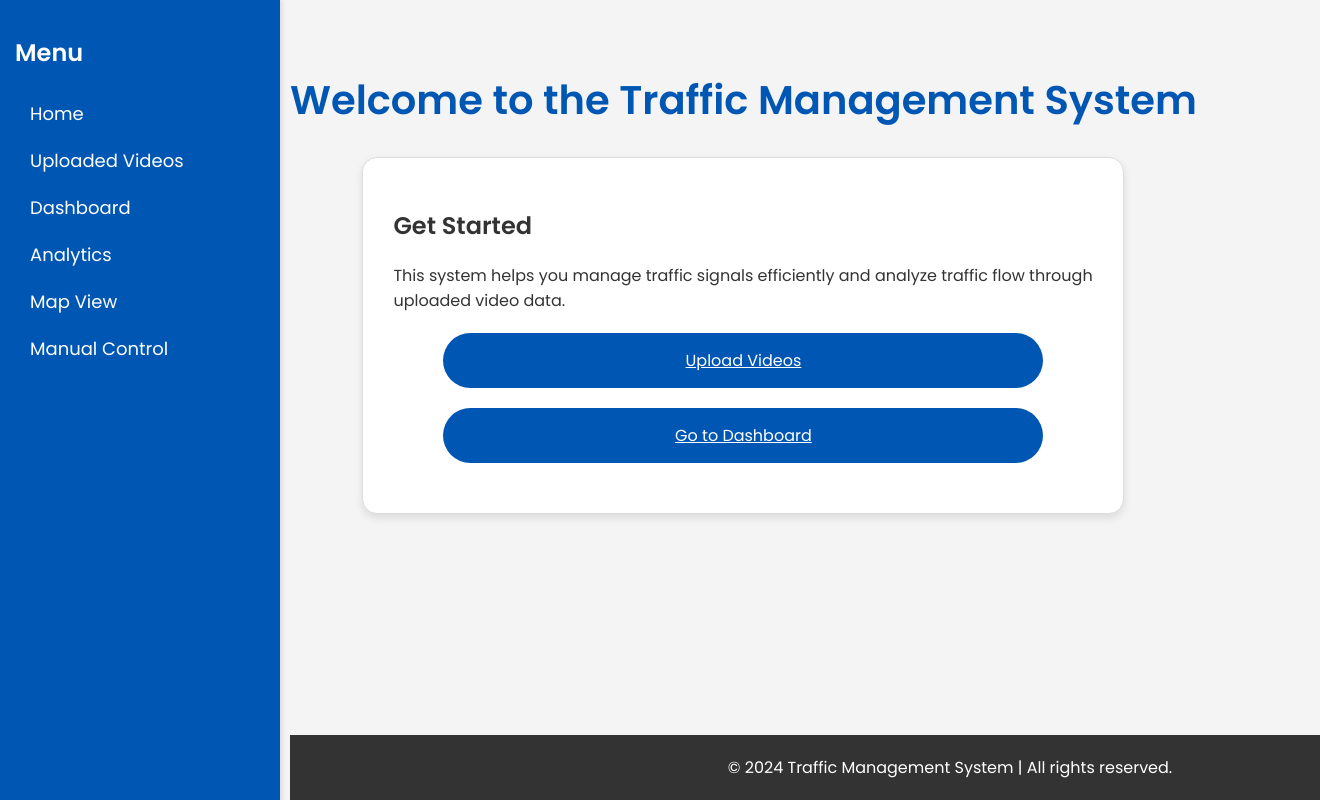
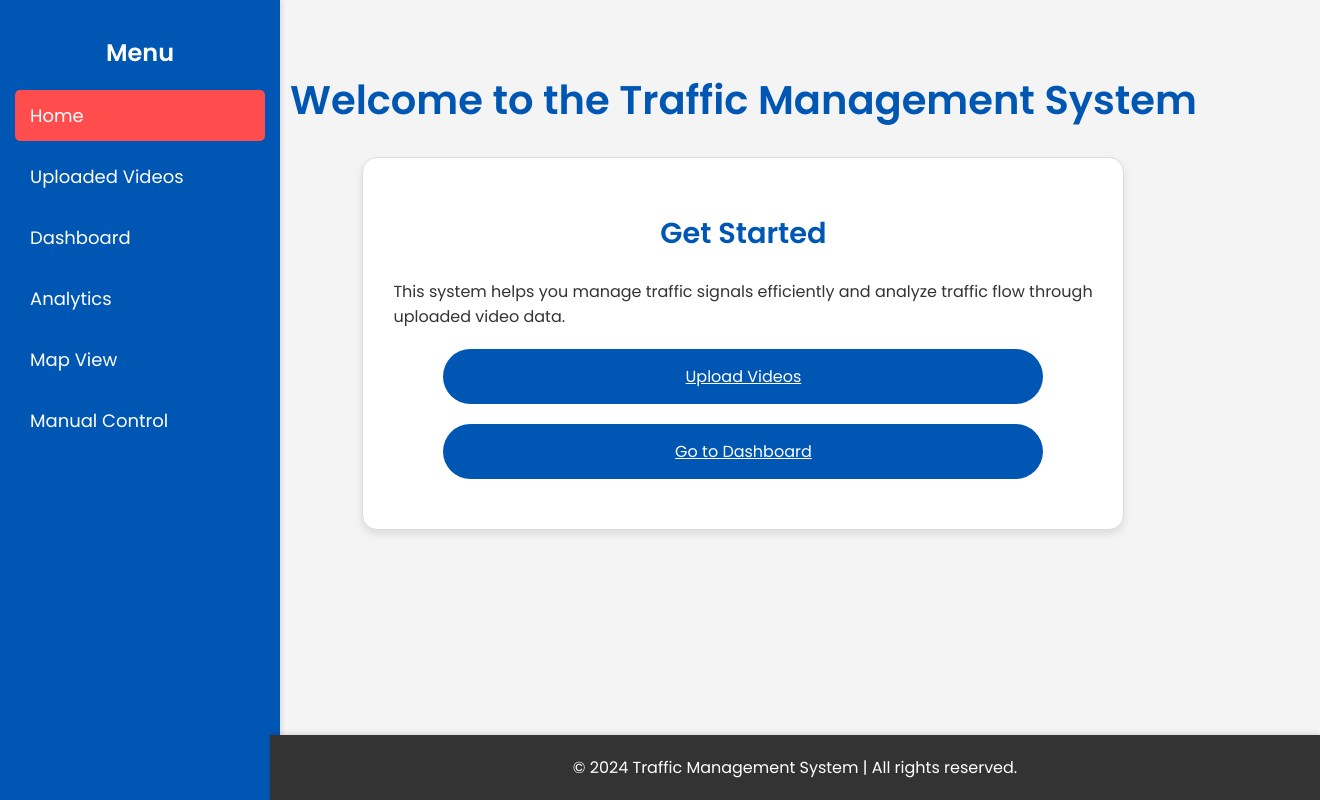
Before and after one commit to iramsk02/traffic-management1, a plain HTML site: page index.html in a window 1280 px wide. Shown: the whole page, 1320 px wide, since content can reach past the window. Drawn offline with Linux system fonts and the light colour scheme.

Commit message:
Update index.html

```diff
--- a/index.html
+++ b/index.html
@@ -3,7 +3,10 @@
 <head>
     <meta charset="UTF-8">
     <meta name="viewport" content="width=device-width, initial-scale=1.0">
+    <meta name="description" content="Traffic Management System - Manage and analyze traffic data with ease.">
     <title>Traffic Management System</title>
+    <!-- Google Fonts: Poppins -->
+    <link href="https://fonts.googleapis.com/css2?family=Poppins:wght@300;400;500;600&display=swap" rel="stylesheet">
     <style>
         /* General Styles */
         body, html {
@@ -12,7 +15,7 @@
             padding: 0;
             background-color: #f4f4f4;
             color: #333;
-            display: flex; /* Flexbox for layout */
+            display: flex;
         }
 
         /* Sidebar Styles */
@@ -25,29 +28,42 @@
             box-shadow: 2px 0 5px rgba(0, 0, 0, 0.1);
         }
 
+        .sidebar h2 {
+            color: white;
+            text-align: center;
+            margin-bottom: 20px;
+        }
+
         .sidebar a {
             display: block;
             color: #ffffff; /* White Text */
-            padding: 10px 15px;
+            padding: 12px 15px;
             text-decoration: none;
             font-size: 18px;
+            border-radius: 5px;
             transition: background 0.3s ease;
+            margin-bottom: 10px; /* Space between links */
         }
 
         .sidebar a:hover {
             background-color: #ff4c4c; /* Red Hover Effect */
         }
 
-        /* Main Content */
+        /* Active Link Styles */
+        .sidebar .active {
+            background-color: #ff4c4c; /* Red Background for Active Link */
+        }
+
+        /* Main Content Styles */
         .main-content {
             margin-left: 270px; /* Leave space for sidebar */
-            padding: 20px;
+            padding: 40px 20px;
             width: calc(100% - 270px); /* Adjust width */
         }
 
         h1 {
             text-align: center;
-            margin-top: 50px;
+            margin-top: 30px;
             color: #0056b3; /* Primary Blue */
             font-size: 2.5em;
         }
@@ -67,6 +83,12 @@
         .card:hover {
             transform: translateY(-5px);
             box-shadow: 0 6px 12px rgba(0, 0, 0, 0.2);
+        }
+
+        .card h2 {
+            text-align: center;
+            color: #0056b3;
+            font-size: 1.8em;
         }
 
         /* Button Styles */
@@ -95,24 +117,24 @@
             padding: 20px;
             background-color: #333333; /* Black Footer */
             color: #ffffff;
-            position: fixed;
-            width: 100%;
+            position: absolute;
+            width: calc(100% - 270px);
+            left: 270px;
             bottom: 0;
+            box-shadow: 0 -2px 4px rgba(0, 0, 0, 0.1);
         }
     </style>
-    <!-- Import Poppins Font from Google Fonts -->
-    <link href="https://fonts.googleapis.com/css2?family=Poppins:wght@300;400;500;600&display=swap" rel="stylesheet">
 </head>
 <body>
     <!-- Sidebar Navigation -->
     <div class="sidebar">
-        <h2 style="color: white;">Menu</h2>
-        <a href="/">Home</a>
+        <h2>Menu</h2>
+        <a href="/" class="active">Home</a> <!-- Highlighting Home as the active link -->
         <a href="/uploads">Uploaded Videos</a>
         <a href="/dashboard">Dashboard</a>
         <a href="/analytics">Analytics</a>
         <a href="/map">Map View</a>
-        <a href="/manual_control">Manual Control</a> <!-- Added Manual Control Tab -->
+        <a href="/manual_control">Manual Control</a> <!-- Manual Control Tab -->
     </div>
 
     <!-- Main Content -->
@@ -120,18 +142,18 @@
         <!-- Main Heading -->
         <h1>Welcome to the Traffic Management System</h1>
 
-        <!-- Card for Introduction and Actions -->
+        <!-- Introduction and Actions Card -->
         <div class="card">
             <h2>Get Started</h2>
             <p>This system helps you manage traffic signals efficiently and analyze traffic flow through uploaded video data.</p>
             <a href="/uploads" class="button">Upload Videos</a>
             <a href="/dashboard" class="button">Go to Dashboard</a>
         </div>
+    </div>
 
-        <!-- Footer -->
-        <footer>
-            © 2024 Traffic Management System | All rights reserved.
-        </footer>
-    </div>
+    <!-- Footer -->
+    <footer>
+        © 2024 Traffic Management System | All rights reserved.
+    </footer>
 </body>
 </html>
```
